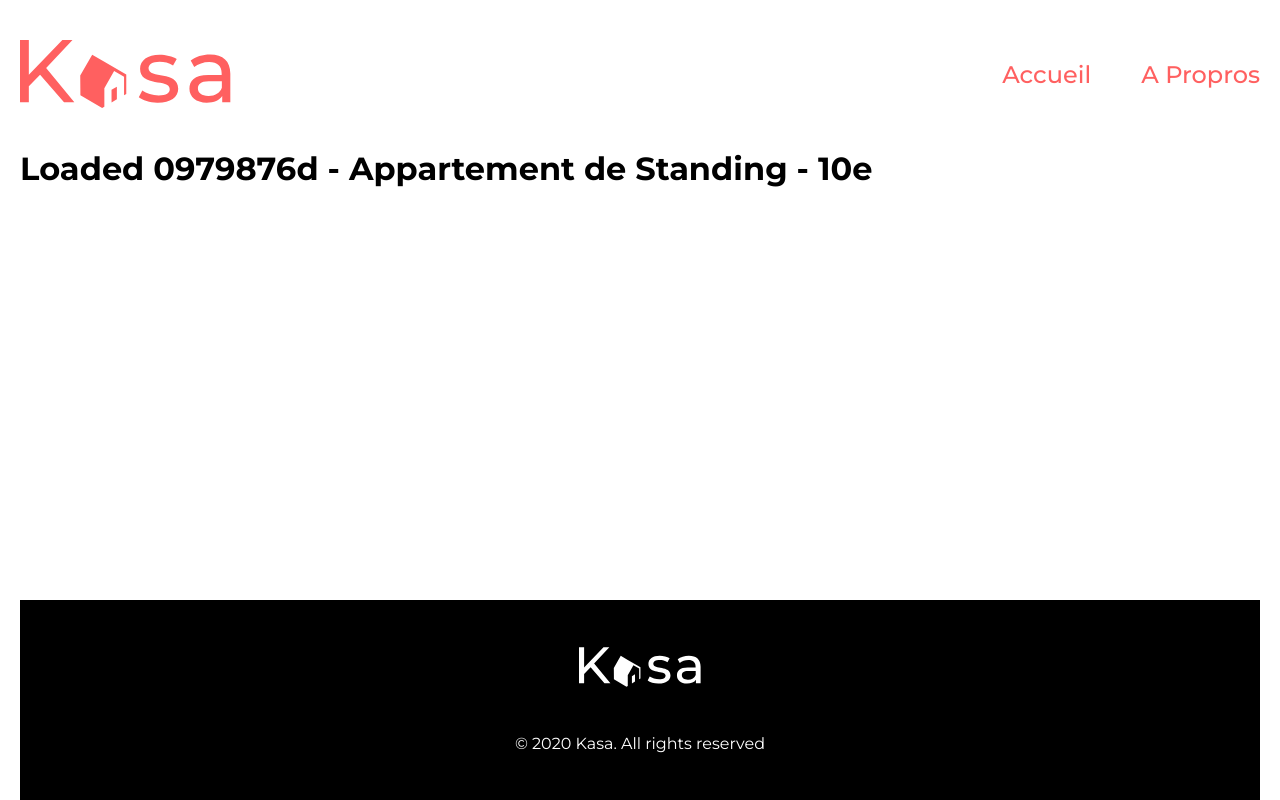
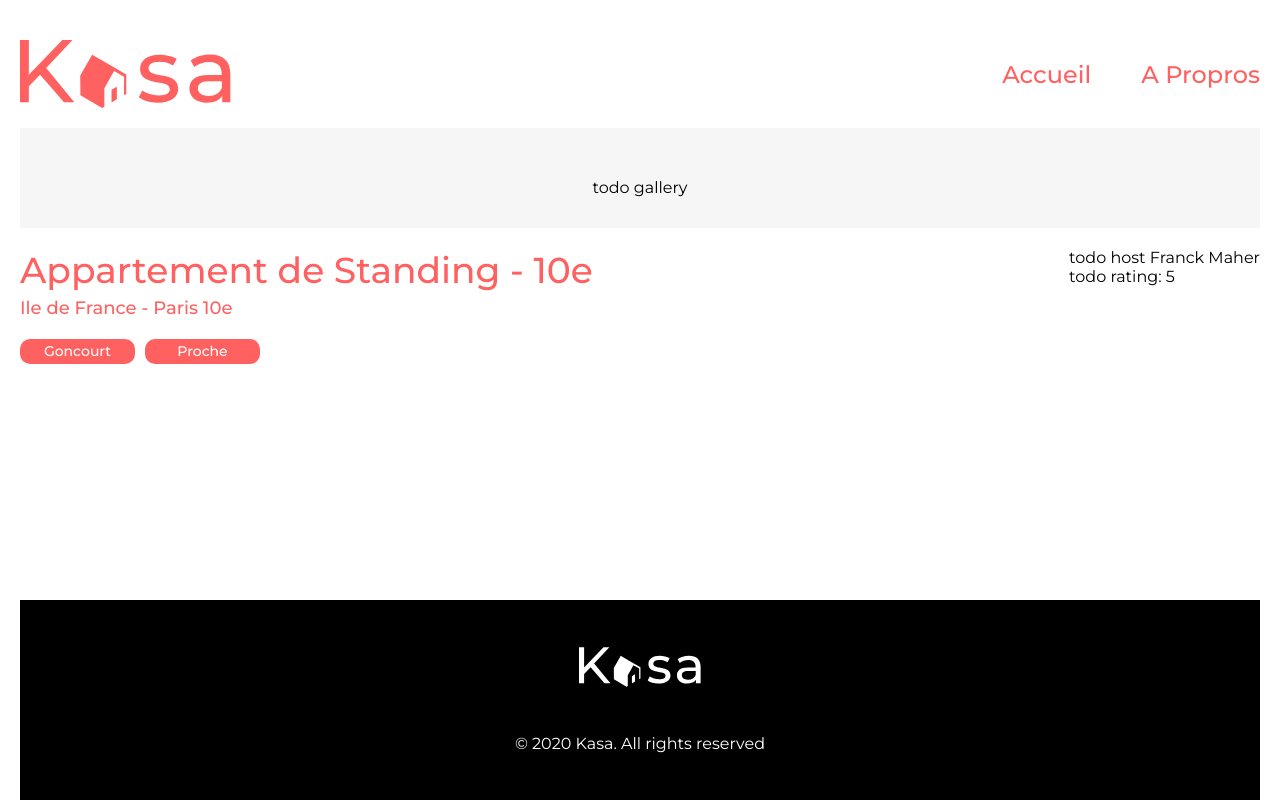
Before and after one commit to melacod/MelanieKlein_11_19012022, a React (Create React App) app: page /location/0979876d in a window 1280 px wide. Built offline with nearby package versions, Linux system fonts and the light colour scheme.

Commit message:
ajout tags et structure location

```diff
--- /dev/null
+++ b/src/components/Tag.css
@@ -0,0 +1,12 @@
+.tag {
+    height: 25px;
+    line-height: 25px;
+    width: 115px;
+    border-radius: 10px;
+    background-color: var(--main-color);
+    color: #ffffff;
+    font-weight: 500;
+    font-style: normal;
+    font-size: 14px;
+    text-align: center;
+}
--- /dev/null
+++ b/src/components/Tag.js
@@ -0,0 +1,5 @@
+import './Tag.css'
+
+export default function Tag({ name }) {
+    return <div className="tag">{name}</div>
+}
--- a/src/pages/Location.css
+++ b/src/pages/Location.css
@@ -0,0 +1,46 @@
+.location {
+    margin-bottom: 20px;
+}
+
+.location .gallery {
+    width: 100%;
+    height: 100px;
+    text-align: center;
+    padding: 50px;
+    background-color: var(--bg-color);
+    margin-bottom: 20px;
+}
+
+.location .info {
+    display: flex;
+    flex-direction: row;
+    flex-wrap: nowrap;
+    justify-content: space-between;
+}
+
+.location .title {
+    color: var(--main-color);
+    font-size: 36px;
+    font-weight: 500;
+    font-style: normal;
+}
+
+.location .city {
+    margin-top: 5px;
+    color: var(--main-color);
+    font-size: 18px;
+    font-weight: 500;
+    font-style: normal;
+}
+
+.location .tags {
+    margin-top: 20px;
+    display: flex;
+    flex-direction: row;
+    flex-wrap: nowrap;
+    justify-content: flex-start;
+}
+
+.location .tags .tag {
+    margin-right: 10px;
+}
--- a/src/pages/Location.js
+++ b/src/pages/Location.js
@@ -7,6 +7,7 @@ import Error from '../components/Error'
 import Loader from '../components/Loader'
 
 import './Location.css'
+import Tag from '../components/Tag'
 
 export default function Location() {
     const { locationId } = useParams()
@@ -21,6 +22,12 @@ export default function Location() {
         }
     }, [data, locationId])
 
+    /*
+    location.tags.map((tagName) => (
+        <Tag key={tagName} name={tagName} />
+    ))
+    */
+
     return (
         <div>
             {error ? (
@@ -30,9 +37,28 @@ export default function Location() {
             ) : !location ? (
                 navigate('/error')
             ) : (
-                <h1>
-                    Loaded {location.id} - {location.title}
-                </h1>
+                <div className="location">
+                    <div className="gallery">todo gallery</div>
+                    <div className="info">
+                        <div className="left">
+                            <div className="title">{location.title}</div>
+                            <div className="city">{location.location}</div>
+                            <div className="tags">
+                                {location.tags.map((t) => (
+                                    <Tag name={t} />
+                                ))}
+                            </div>
+                        </div>
+                        <div className="right">
+                            <div className="host">
+                                todo host {location.host.name}
+                            </div>
+                            <div className="rating">
+                                todo rating: {location.rating}
+                            </div>
+                        </div>
+                    </div>
+                </div>
             )}
         </div>
     )
```
